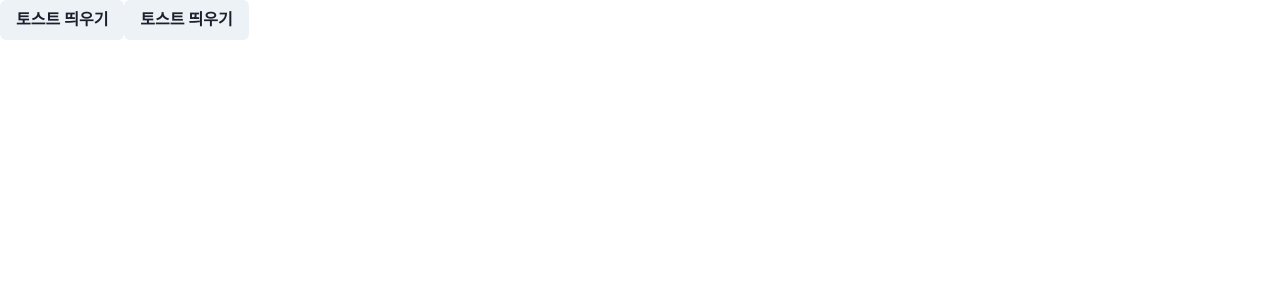
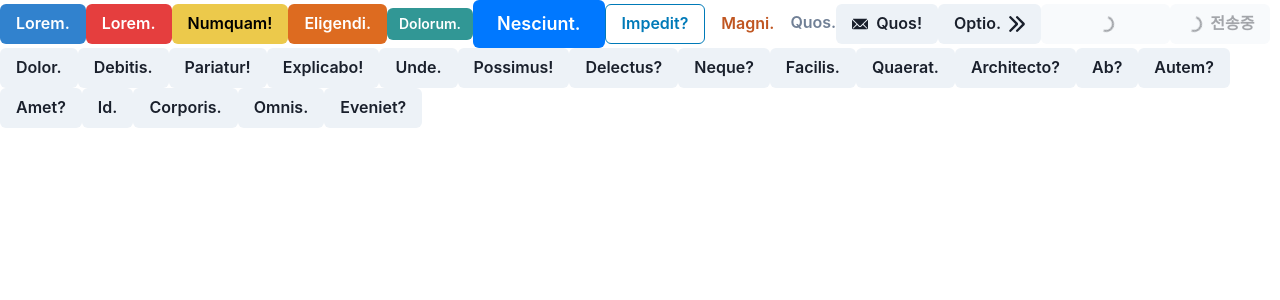
Before and after one commit to namic123/React-basics, a React (Create React App) app: page / in a window 1280 px wide. Shown: the top 300 px of the page. Built offline with nearby package versions, Linux system fonts and the light colour scheme.

Commit message:
Button 사용

```diff
--- a/src/App.js
+++ b/src/App.js
@@ -1,37 +1,50 @@
-import { Button, useToast } from "@chakra-ui/react";
+import { Button } from "@chakra-ui/react";
+import { ArrowRightIcon, EmailIcon } from "@chakra-ui/icons";
 
 function App() {
-  const toast = useToast();
-
   return (
     <>
-      <Button
-        onClick={() =>
-          toast({
-            title: "저장 완료",
-            description: "게시물이 저장되었습니다.",
-            duration: 2000,
-            position: "top",
-            isClosable: true,
-          })
-        }
-      >
-        토스트 띄우기
+      <Button colorScheme="blue">Lorem.</Button>
+      <Button colorScheme="red">Lorem.</Button>
+      <Button colorScheme="yellow">Numquam!</Button>
+      <Button colorScheme="orange">Eligendi.</Button>
+      <Button colorScheme="teal" size={"sm"}>
+        Dolorum.
       </Button>
-      <Button
-        onClick={() =>
-          toast({
-            title: "저장 실패",
-            description: "게시물이 저장되지 않았습니다.",
-            duration: 2000,
-            position: "top",
-            isClosable: true,
-            status: "error",
-          })
-        }
-      >
-        토스트 띄우기
+      <Button colorScheme="messenger" size={"lg"}>
+        Nesciunt.
       </Button>
+      <Button colorScheme="telegram" variant="outline">
+        Impedit?
+      </Button>
+      <Button colorScheme="orange" variant="ghost">
+        Magni.
+      </Button>
+      <Button variant="link">Quos.</Button>
+      <Button leftIcon={<EmailIcon />}>Quos!</Button>
+      <Button rightIcon={<ArrowRightIcon />}>Optio.</Button>
+      <Button isLoading>Temporibus!</Button>
+      <Button isLoading loadingText="전송중">
+        Quae.
+      </Button>
+      <Button>Dolor.</Button>
+      <Button>Debitis.</Button>
+      <Button>Pariatur!</Button>
+      <Button>Explicabo!</Button>
+      <Button>Unde.</Button>
+      <Button>Possimus!</Button>
+      <Button>Delectus?</Button>
+      <Button>Neque?</Button>
+      <Button>Facilis.</Button>
+      <Button>Quaerat.</Button>
+      <Button>Architecto?</Button>
+      <Button>Ab?</Button>
+      <Button>Autem?</Button>
+      <Button>Amet?</Button>
+      <Button>Id.</Button>
+      <Button>Corporis.</Button>
+      <Button>Omnis.</Button>
+      <Button>Eveniet?</Button>
     </>
   );
 }
```
